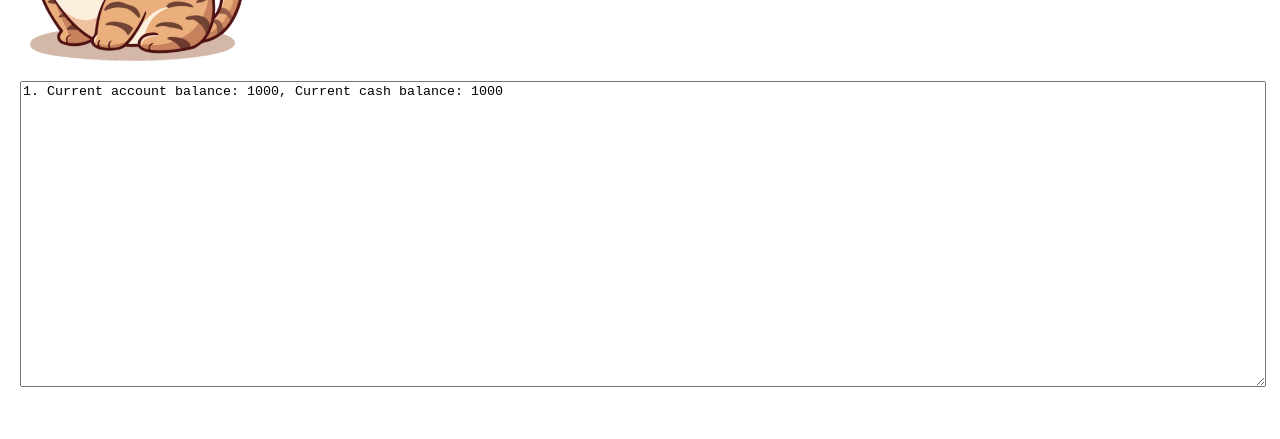
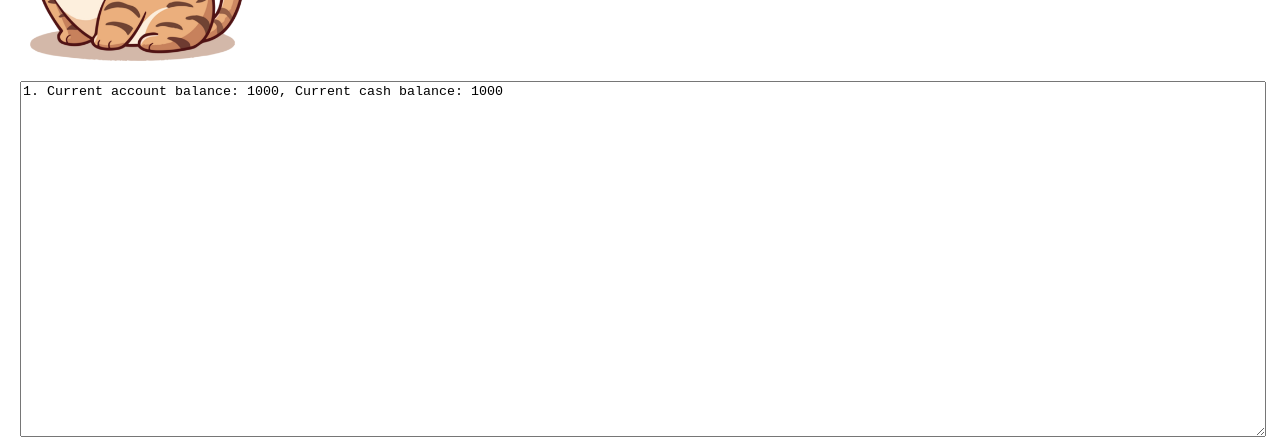
Before and after one commit to meowyaknon/ITF-it68070316, a plain HTML site: page index.html in a window 1280 px wide. Shown: the part 323-762 px from the top of the page. Drawn offline with Linux system fonts and the light colour scheme.

Commit message:
Update Styles.css

```diff
--- a/styles.css
+++ b/styles.css
@@ -23,8 +23,8 @@ header h1 {
 
 textarea {
   width: 100%;
-  height: 300px;
-  margin-bottom: 30px;
+  height: 350px;
+  margin-bottom: 5px;
 }
 
 .flex {
```
